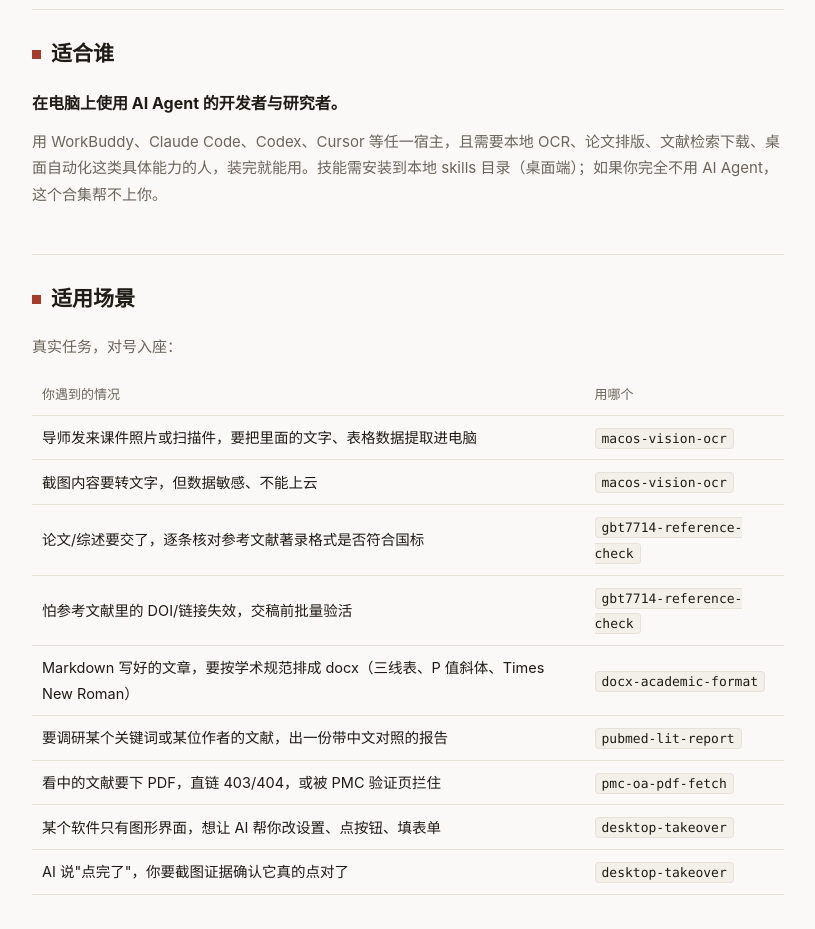
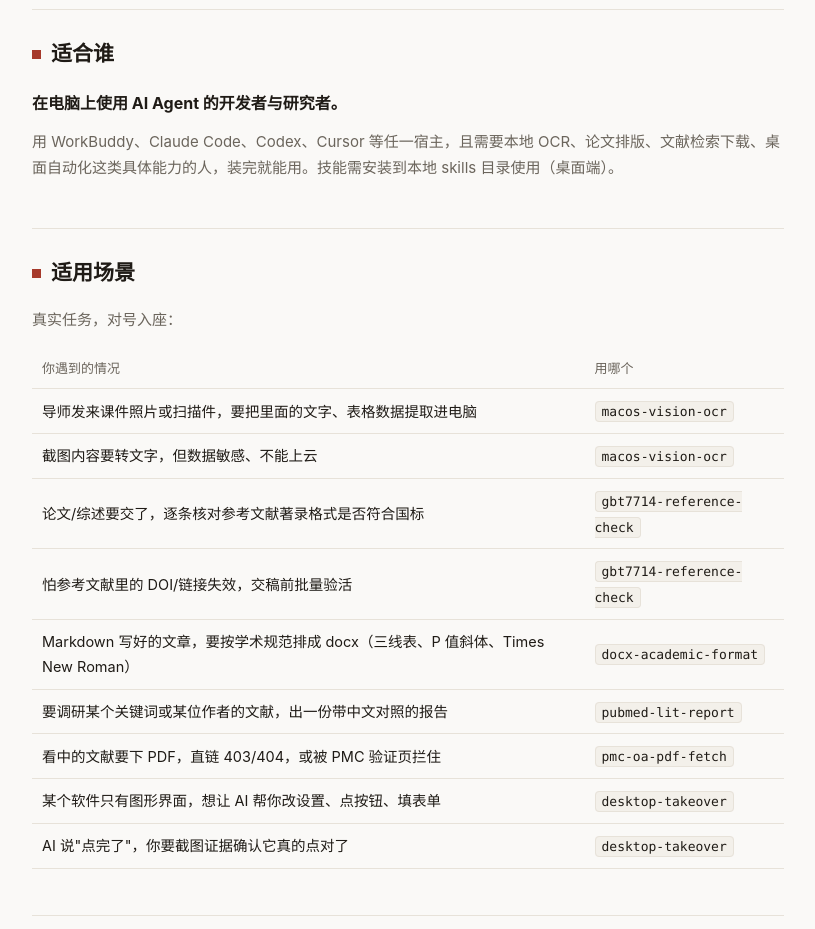
Before and after one commit to GreenWich-art/agent-skills, a plain HTML site: page index.html in a window 1280 px wide. Shown: the part 940-1869 px from the top of the page, without its empty margins (232-1047 px from the left). Drawn offline with Linux system fonts and the light colour scheme.

Commit message:
适合谁：删去「不适合」句，保留桌面端说明

```diff
--- a/index.html
+++ b/index.html
@@ -97,7 +97,7 @@ npx skills add GreenWich-art/skill-macos-vision-ocr
 
   <h2>适合谁</h2>
   <p><strong>在电脑上使用 AI Agent 的开发者与研究者。</strong></p>
-  <p class="muted">用 WorkBuddy、Claude Code、Codex、Cursor 等任一宿主，且需要本地 OCR、论文排版、文献检索下载、桌面自动化这类具体能力的人，装完就能用。技能需安装到本地 skills 目录（桌面端）；如果你完全不用 AI Agent，这个合集帮不上你。</p>
+  <p class="muted">用 WorkBuddy、Claude Code、Codex、Cursor 等任一宿主，且需要本地 OCR、论文排版、文献检索下载、桌面自动化这类具体能力的人，装完就能用。技能需安装到本地 skills 目录使用（桌面端）。</p>
 
   <h2>适用场景</h2>
   <p class="muted" style="margin-bottom:14px">真实任务，对号入座：</p>
```
